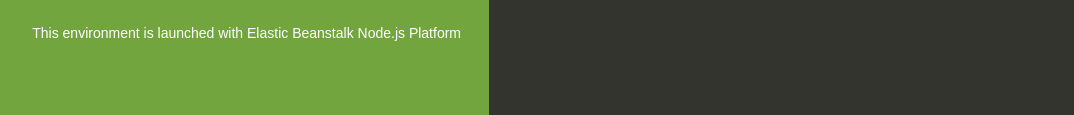
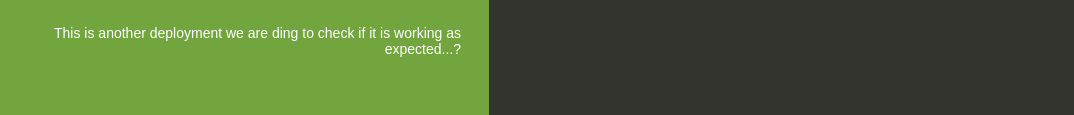
Before and after one commit to pathakbhaskar/ebdemo, a website: page index.html in a window 1280 px wide. Shown: the part 314-429 px from the top of the page, without its empty margins (151-1225 px from the left). Drawn offline with Linux system fonts and the light colour scheme.

Commit message:
Update index.html

```diff
--- a/index.html
+++ b/index.html
@@ -76,7 +76,7 @@
     <div class="textColumn">
       <h1>Welcome</h1>
       <p>This deployment is happening from GitHub</p>
-      <p>This environment is launched with Elastic Beanstalk Node.js Platform</p>
+      <p>This is another deployment we are ding to check if it is working as expected...?</p>
     </div>
     <div class="linksColumn">
       <h2>What's Next?</h2>
```
